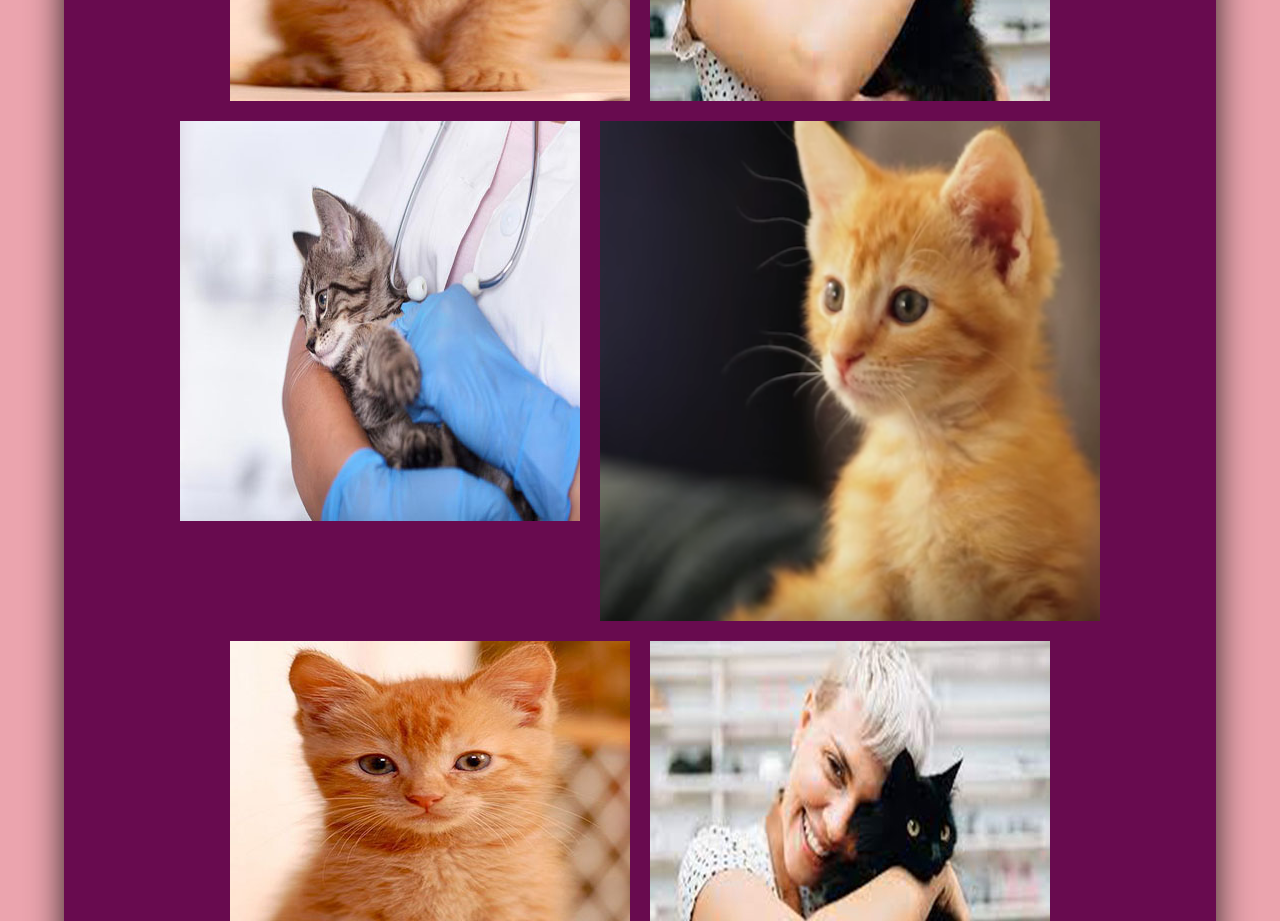
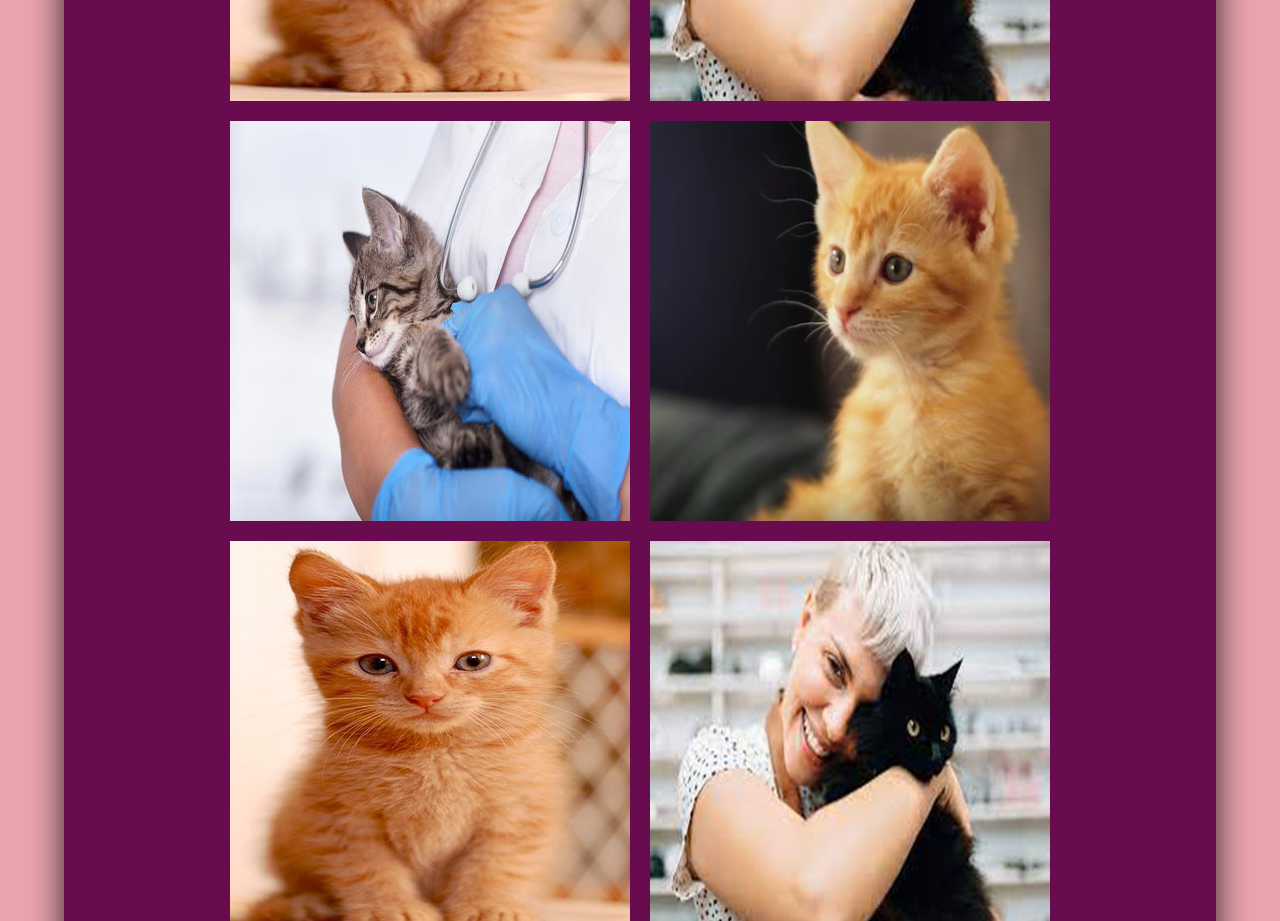
Before and after one commit to TeresitaCaneteL/gatitos, a plain HTML site: page index.html in a window 1280 px wide. Shown: the part 2060-2981 px from the top of the page. Drawn offline with nearby package versions, Linux system fonts and the light colour scheme.

Commit message:
subiendo-imgg

```diff
--- a/index.html
+++ b/index.html
@@ -171,7 +171,7 @@
         <img class="d-block img-fluid imagen" src="./assets/img/gatos-enfermedades.jpg" data-image-hd="./assets/img/gatos-enfermedades.jpg" alt="Gatitos rescatado el lunes aproximadamente 3 meses." height="300" width="400">
       </div>
       <div>
-        <img class="d-block  img-fluid imagen" src="./assets/img/gato.png" data-image-hd="./assets/img/gato.png" alt="Gatitos rescatado el lunes aproximadamente 3 meses." height="300" width="500">
+        <img class="d-block  img-fluid imagen" src="./assets/img/gato.png" data-image-hd="./assets/img/gato.png" alt="Gatitos rescatado el lunes aproximadamente 3 meses." height="300" width="400">
       </div>
       <div>
         <img class="d-block img-fluid imagen"  src="./assets/img/gato2.jpg" data-image-hd="./assets/img/gato2.jpg" alt="Gatitos rescatado el lunes aproximadamente 3 meses." height="300" width="400">
```
